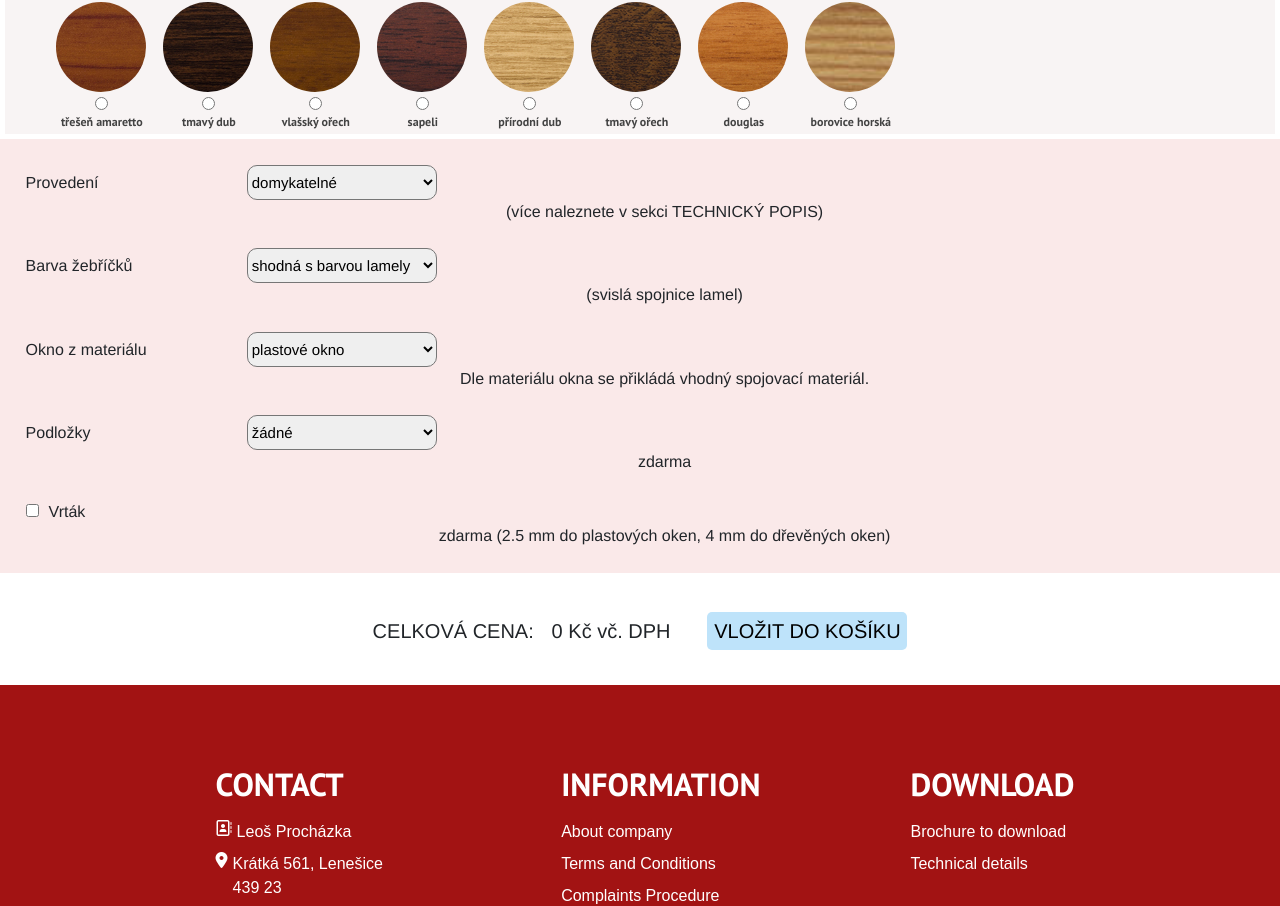
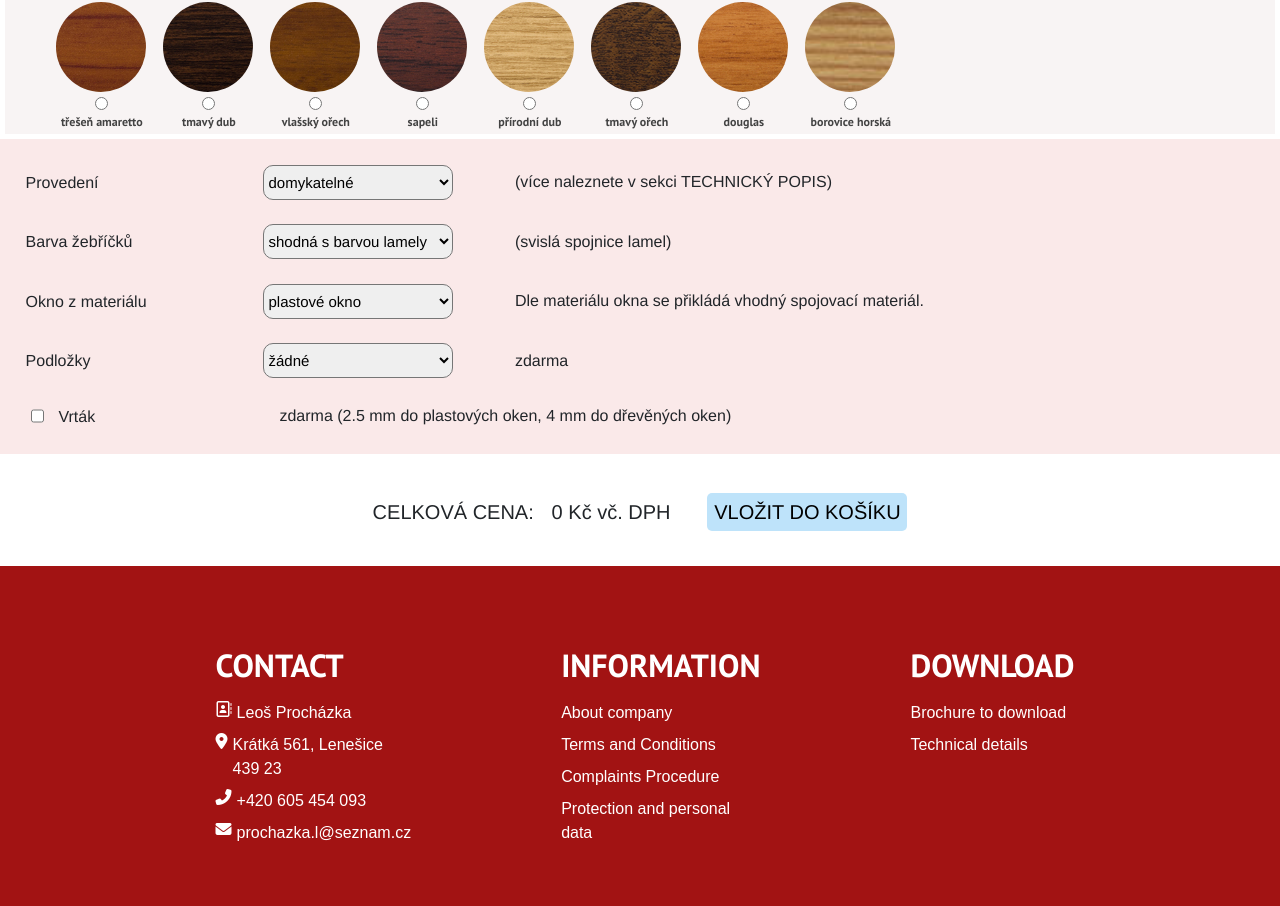
Before and after one commit to kbundela/Zaluzie_Project, a React (Create React App) app in the folder react_example/react-website-yt-1/: page /horizontal in a window 1280 px wide. Shown: the part 2831-3737 px from the top of the page. Built offline with nearby package versions, Linux system fonts and the light colour scheme; the HTML template or start-up script is replaced by a standard one.

Commit message:
pallete second last section fixed

```diff
--- a/react_example/react-website-yt-1/src/components/Pallete.css
+++ b/react_example/react-website-yt-1/src/components/Pallete.css
@@ -378,6 +378,34 @@ float: left;*/
   @media screen and (max-width: 228px) { .palletes > label {width: 70%;} }
 
 
+  @media screen and (min-width: 786px) {
+    .col {  display: flex; flex-direction: row; overflow: hidden;    }
+    .col > .colLabel     { width: 32%; margin-right:.1%; }
+    .col > input         { margin:.4%;}
+    .col > .colLabel { margin-top: .5%;    }
+    .col > .hodnota      { margin-right: 10%; }
+
+    .col > .hodnota > .colLabel { margin-left: 10px; vertical-align: middle;  }
+     .col > select { font-size: 15px;
+         min-width:190px;
+         height: 35px;
+         border-radius: 10px;
+     }
+
+    .col > .info{
+        display: flex;
+        justify-content: center;
+        align-items: flex-start;
+    }
+
+    .col > .info { margin-left: 5%; }
+
+    .col > .info,
+    .col > .hodnota > .colLabel,
+    .col > select
+    .col > .colLabel  { font-family: Helvetica Neue,Helvetica,Arial,sans-serif; }
+  }
+
   @media screen and (max-width: 785px) {
     .col {display: flex; flex-direction: column; align-items: center; margin-top: 40px;}
     .col > .colLabel, select, .info { margin-bottom: 10px; text-align: center;}
```
